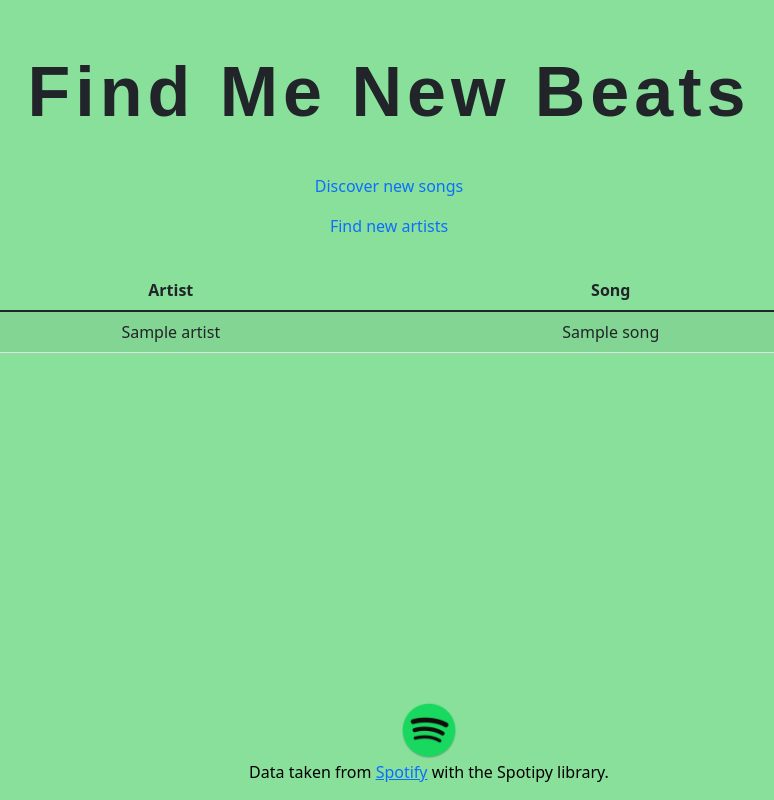
After one commit to iliang1234/CS50-Final-Project, a Flask app: template templates/playlist_songs.html in a window 1280 px wide. The commit adds this page. Shown: the whole page, without its empty margins (251-1025 px from the left). Run offline with Flask 2, Linux system fonts and the light colour scheme; the template is opened without the code that fills it: most values are stand-ins (such as "Sample title", 1, 10 or a date in 2020).

Commit message:
final code (12/7)

```diff
--- a/app.py
+++ b/app.py
@@ -1,41 +1,49 @@
-<<<<<<< Updated upstream
-=======
 import spotipy
 from spotipy.oauth2 import SpotifyClientCredentials
 from spotipy.oauth2 import SpotifyOAuth
-'''
+
 from flask import Flask, flash, redirect, render_template, request, session
-
-
 # Configure application
 app = Flask(__name__)
-
 # Ensure templates are auto-reloaded
 app.config["TEMPLATES_AUTO_RELOAD"] = True
+@app.route("/", methods=["GET", "POST"])
+def songs():
+    if request.method == "POST":
+        sp = spotipy.Spotify(auth_manager=SpotifyClientCredentials(client_id="5143c26fbbcd46918a5fa549ce3199d4",
+                                                                client_secret="2f1ac0c2c08a4226a9a88b111b2fa3cf"))
 
-@app.route("/submit", methods=["GET", "POST"])
-def index():
-    # TODO
-'''
+        sample_sentence = request.form.get("sentence")
+        sentence_list = sample_sentence.split(" ")
+        songs = []
+        # Loop through track names that contains each word from the sentence input
+        for word in sentence_list:
+            results = sp.search(q=word, type="track", limit=1)
+            for track in enumerate(results['tracks']['items']):
+                # Dictionary of track name and track artist(s)
+                artist = (track[1]['artists'])[0]['name']
+                track_name = track[1]['name']
+                song_info = {"name":track_name, "artist":artist}
+                songs.append(song_info)
+        return render_template("playlist_songs.html", songs=songs)
+    else:
+        return render_template("songs.html")
 
-sp = spotipy.Spotify(auth_manager=SpotifyClientCredentials(client_id="5143c26fbbcd46918a5fa549ce3199d4",
-                                                           client_secret="2f1ac0c2c08a4226a9a88b111b2fa3cf"))
+@app.route("/artists", methods=["GET", "POST"])
+def artists():
+    if request.method == "POST":
+        sp = spotipy.Spotify(auth_manager=SpotifyClientCredentials(client_id="5143c26fbbcd46918a5fa549ce3199d4",
+                                                                client_secret="2f1ac0c2c08a4226a9a88b111b2fa3cf"))
 
-sample_sentence = input("Enter a sentence: ")
-sentence_list = sample_sentence.split(" ")
-
-# Print track names that contains each word from the sentence input
-for word in sentence_list:
-    results = sp.search(q=word, type="track", limit=1)
-    for track in enumerate(results['tracks']['items']):
-        # Print track name and track artist(s) -- holy shit this part took too fucking long
-        artists = (track[1]['artists'])[0]['name']
-        track_name = track[1]['name']
-        print(track_name + " by " + artists)
-
-"""
-    TODO FOR HTML/PYTHON LINK:
-        Highlight the word in the track titles (they might not be words on their own; i.e. 'is' being apart of 'island')
-        Hyperlink each song (I can get the link from python but Silas needs to implement it to the HTML)
-"""
->>>>>>> Stashed changes
+        sample_sentence = request.form.get("sentence")
+        sentence_list = sample_sentence.split(" ")
+        names = []
+        # Loop through artist names that contains each word from the sentence input
+        for word in sentence_list:
+            results = sp.search(q=word, type="artist", limit=1)
+            for artist in enumerate(results['artists']['items']):
+                name = artist[1]['name']
+                names.append(name)
+        return render_template("playlist_artists.html", names=names)
+    else:
+        return render_template("artists.html")
--- a/index.html
+++ b/templates/layout.html
@@ -10,35 +10,21 @@
         <script crossorigin="anonymous" src="https://cdn.jsdelivr.net/npm/bootstrap@5.1.3/dist/js/bootstrap.bundle.min.js" integrity="sha384-ka7Sk0Gln4gmtz2MlQnikT1wXgYsOg+OMhuP+IlRH9sENBO0LRn5q+8nbTov4+1p"></script>
 
         <!-- https://favicon.io/emoji-favicons/money-bag/ -->
-<<<<<<< Updated upstream:index.html
         <link href="styles.css" rel="stylesheet">
 
         <title>Spotify Sentence Maker</title>
-=======
+
         <link href="/static/logo.ico" rel="icon">
         <link href="static/styles.css" rel="stylesheet">
 
         <title>Find Me New Beats {% block title %}{% endblock %}</title>
->>>>>>> Stashed changes:templates/layout.html
-
-        <script src='/app.js' type='text/javascript'></script>
     </head>
 
     <div class="body">
 
         <h3 style="font-size: 70px; letter-spacing: 5px; font-family: Copperplate, Papyrus, fantasy;"><b>Find Me New Beats</b></h3>
         <br>
-<<<<<<< Updated upstream:index.html
 
-        <form>
-            <input type="text" name="" class="txt" placeholder="Enter your sentence here">
-<<<<<<< Updated upstream
-            <button type="submit" name="button" class="btn" id="submit" onclick="submit();">Submit</button>
-=======
-            <button type="button" name="button" class="btn" id="submit" href="/submit">Submit</button>
->>>>>>> Stashed changes
-        </form>
-=======
         <a class="nav-link" href="/">Discover new songs</a>
         <a class="nav-link" href="/artists">Find new artists</a>
         <br>
@@ -50,5 +36,4 @@
             <br>
             <p>Data taken from <a href="https://www.spotify.com/us/">Spotify</a> with the Spotipy library.</p>
         </footer>
->>>>>>> Stashed changes:templates/layout.html
     </div>
--- /dev/null
+++ b/templates/playlist_songs.html
@@ -0,0 +1,26 @@
+{% extends "layout.html" %}
+
+{% block title %}
+    Playlist
+{% endblock %}
+
+{% block main %}
+    <div class="section">
+        <table class="table table-striped">
+            <thead>
+                <tr>
+                    <th>Artist</th>
+                    <th>Song</th>
+                </tr>
+            </thead>
+            <tbody>
+                {% for song in songs %}
+                    <tr>
+                        <td>{{ song.artist }}</td>
+                        <td>{{ song.name }}</td>
+                    </tr>
+                {% endfor %}
+            </tbody>
+        </table>
+    </div>
+{% endblock %}
```
Also changed, not shown: templates/playlist_artists.html (added, +24 -0 lines).
